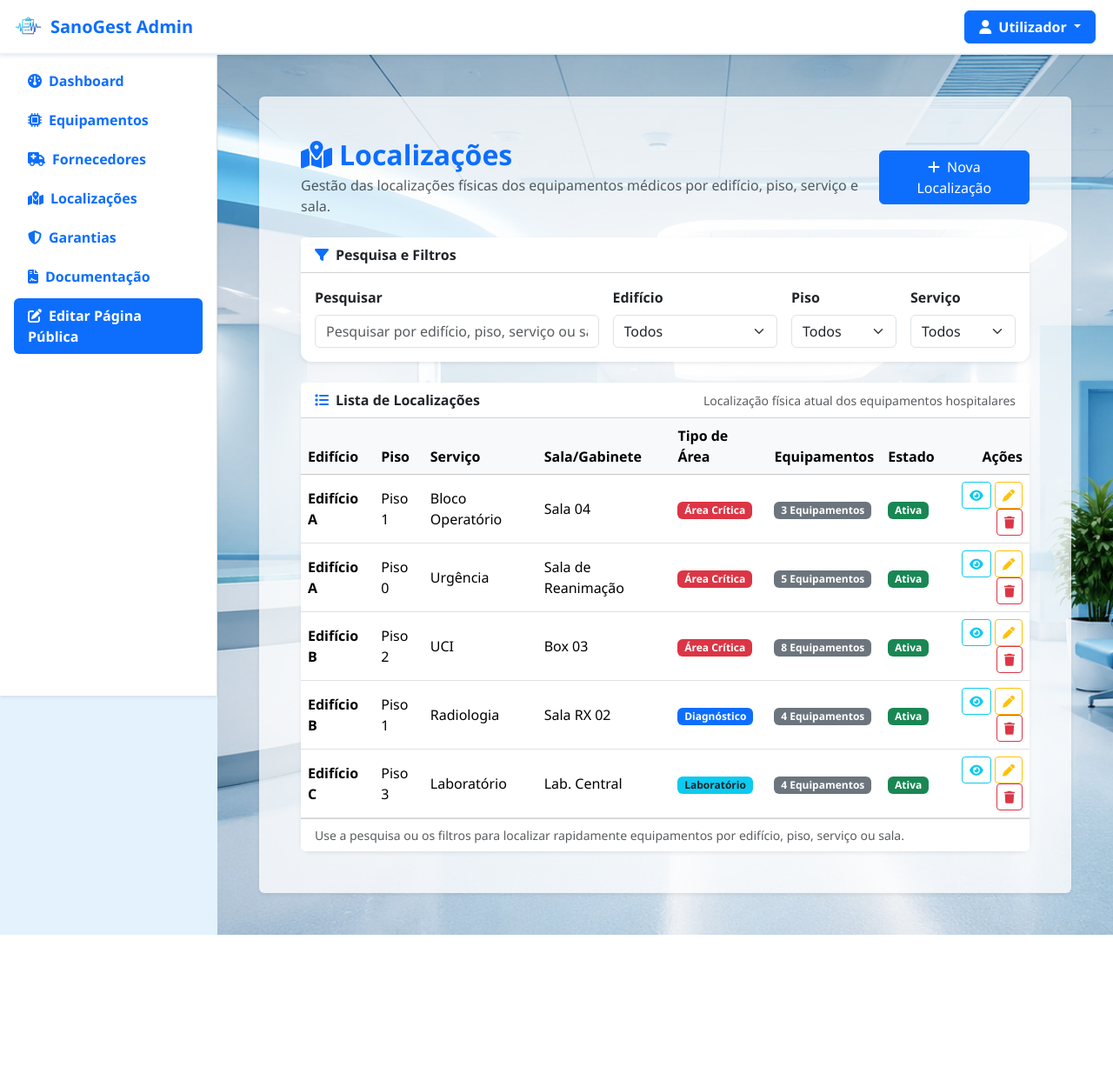
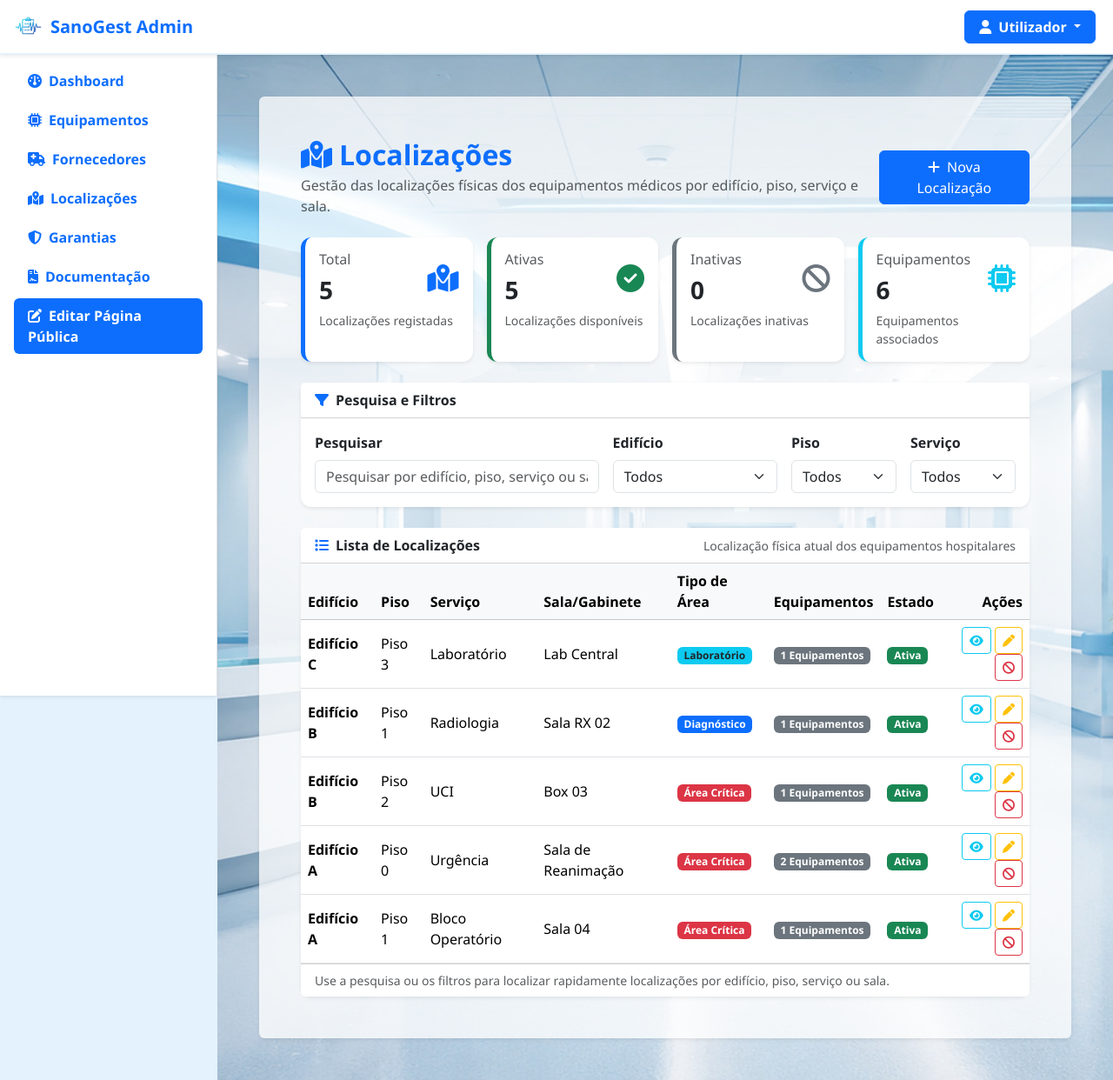
Before and after one commit to franciscopedrosacarneiro-star/SanoGest, a PHP site: page /views/localizacoes/localizacoes.php in a window 1280 px wide. Shown: the whole page at 87% size. Before the commit the page ends 1075 px from the top, so only its background shows below. Run offline with PHP 8.4, Linux system fonts and the light colour scheme; the visitor is signed in with stand-in values (Sample User, id 1); data comes from the database, SQL or seed files in the repository.

Commit message:
Localizacoes php

```diff
--- a/private/views/localizacoes/localizacoes.php
+++ b/private/views/localizacoes/localizacoes.php
@@ -1,8 +1,44 @@
+
 <?php
 
 require_once __DIR__ . '/../../includes/funcoes.php';
+require_once __DIR__ . '/../../includes/database.php';
 
 redirect_if_not_logged();
+
+$localizacoes = listar_localizacoes($pdo);
+$estatisticas = calcular_estatisticas_localizacoes($localizacoes);
+
+$totalLocalizacoes = $estatisticas['total'];
+$totalAtivas = $estatisticas['ativas'];
+$totalInativas = $estatisticas['inativas'];
+$totalEquipamentosAssociados = $estatisticas['equipamentos_associados'];
+
+$edificios = [];
+$pisos = [];
+$servicos = [];
+
+foreach ($localizacoes as $localizacao) {
+    if (!empty($localizacao->edificio)) {
+        $edificios[] = $localizacao->edificio;
+    }
+
+    if ($localizacao->piso !== null && $localizacao->piso !== '') {
+        $pisos[] = 'Piso ' . $localizacao->piso;
+    }
+
+    if (!empty($localizacao->servico)) {
+        $servicos[] = $localizacao->servico;
+    }
+}
+
+$edificios = array_unique($edificios);
+$pisos = array_unique($pisos);
+$servicos = array_unique($servicos);
+
+sort($edificios);
+sort($pisos);
+sort($servicos);
 
 ?>
 <!DOCTYPE html>
@@ -11,12 +47,13 @@ redirect_if_not_logged();
     <meta charset="UTF-8">
     <meta name="viewport" content="width=device-width, initial-scale=1.0">
     <title>SanoGest | Localizações</title>
+
     <link rel="stylesheet" href="../../../assets/css/bootstrap.min.css">
     <link rel="stylesheet" href="../../../assets/css/1240881.css">
     <link rel="stylesheet" href="../../../assets/fontawesome/all.min.css">
     <link rel="shortcut icon" href="../../../assets/img/logo 125.png" type="image/png">
+</head>
 
-</head>
 <body class="bg-light">
 
 <nav class="navbar navbar-expand-lg navbar-light bg-white shadow-sm sticky-top" style="z-index: 1030 !important; padding-left: 0px !important; padding-right: 0px !important;">
@@ -43,13 +80,16 @@ redirect_if_not_logged();
                        aria-expanded="false">
                         <i class="fa-solid fa-user me-2"></i>Utilizador
                     </a>
+
                     <ul class="dropdown-menu dropdown-menu-end shadow-sm border-0 mt-2" aria-labelledby="menuUtilizador">
                         <li>
-                            <a class="dropdown-item py-2" href="../../../private/views/perfil/alterar-senha.html">
+                            <a class="dropdown-item py-2" href="../../../private/views/perfil/alterar-senha.php">
                                 <i class="fa-solid fa-key me-2 text-muted"></i>Trocar palavra-passe
                             </a>
                         </li>
+
                         <li><hr class="dropdown-divider"></li>
+
                         <li>
                             <a class="dropdown-item py-2 text-danger" href="../../../private/logout.php">
                                 <i class="fa-solid fa-right-from-bracket me-2"></i>Sair
@@ -63,19 +103,49 @@ redirect_if_not_logged();
 
     </div>
 </nav>
+
 <div>
     <nav class="bg-white border-end shadow-sm sidebar-fixa">
         <div class="p-3">
+            <ul class="nav nav-pills flex-column mb-auto">
+                <li>
+                    <a href="../dashboard/dashboard.php" class="nav-link text-dark">
+                        <i class="fa-solid fa-gauge me-2"></i>Dashboard
+                    </a>
+                </li>
 
-            <ul class="nav nav-pills flex-column mb-auto">
-                <li><a href="../dashboard/dashboard.html" class="nav-link text-dark"><i class="fa-solid fa-gauge me-2"></i>Dashboard</a></li>
-                 <li><a href="../equipamentos/equipamentos.html" class="nav-link text-dark"><i class="fa-solid fa-microchip me-2"></i>Equipamentos</a></li>
-                <li><a href="../fornecedores/fornecedores.html" class="nav-link text-dark"><i class="fa-solid fa-truck-medical me-2"></i>Fornecedores</a></li>
-                <li><a href="../localizacoes/localizacoes.html" class="nav-link text-dark"><i class="fa-solid fa-map-location-dot me-2"></i>Localizações</a></li>
-                <li><a href="../garantias/garantias.html" class="nav-link text-dark"><i class="fa-solid fa-shield-halved me-2"></i>Garantias</a></li>
-                <li><a href="../documentacao/documentacao.html" class="nav-link text-dark"><i class="fa-solid fa-file-contract me-2"></i>Documentação</a></li>
                 <li>
-                    <a href="../editar/editar-index.html" class="nav-link active">
+                    <a href="../equipamentos/equipamentos.php" class="nav-link text-dark">
+                        <i class="fa-solid fa-microchip me-2"></i>Equipamentos
+                    </a>
+                </li>
+
+                <li>
+                    <a href="../fornecedores/fornecedores.php" class="nav-link text-dark">
+                        <i class="fa-solid fa-truck-medical me-2"></i>Fornecedores
+                    </a>
+                </li>
+
+                <li>
+                    <a href="../localizacoes/localizacoes.php" class="nav-link text-dark">
+                        <i class="fa-solid fa-map-location-dot me-2"></i>Localizações
+                    </a>
+                </li>
+
+                <li>
+                    <a href="../garantias/garantias.php" class="nav-link text-dark">
+                        <i class="fa-solid fa-shield-halved me-2"></i>Garantias
+                    </a>
+                </li>
+
+                <li>
+                    <a href="../documentacao/documentacao.php" class="nav-link text-dark">
+                        <i class="fa-solid fa-file-contract me-2"></i>Documentação
+                    </a>
+                </li>
+
+                <li>
+                    <a href="../editar/editar-index.php" class="nav-link active">
                         <i class="fa-solid fa-pen-to-square me-2"></i>Editar Página Pública
                     </a>
                 </li>
@@ -91,16 +161,71 @@ redirect_if_not_logged();
                     <h2 class="text-primary fw-bold mb-1">
                         <i class="fa-solid fa-map-location-dot me-2"></i>Localizações
                     </h2>
+
                     <p class="text-muted mb-0">
                         Gestão das localizações físicas dos equipamentos médicos por edifício, piso, serviço e sala.
                     </p>
                 </div>
 
-            <a href="novo.html" class="btn btn-primary">
+                <a href="novo.php" class="btn btn-primary">
                     <i class="fa-solid fa-plus me-2"></i>Nova Localização
                 </a>
             </div>
 
+            <!-- Cartões de resumo -->
+            <div class="row g-3 mb-4">
+                <div class="col-md-3">
+                    <div class="card p-3 shadow-sm border-0 border-start border-primary border-5 h-100">
+                        <div class="d-flex justify-content-between align-items-center">
+                            <div>
+                                <h6 class="text-muted">Total</h6>
+                                <h3 class="fw-bold mb-0"><?= htmlspecialchars($totalLocalizacoes) ?></h3>
+                            </div>
+                            <i class="fa-solid fa-map-location-dot text-primary fs-2"></i>
+                        </div>
+                        <small class="text-muted mt-2">Localizações registadas</small>
+                    </div>
+                </div>
+
+                <div class="col-md-3">
+                    <div class="card p-3 shadow-sm border-0 border-start border-success border-5 h-100">
+                        <div class="d-flex justify-content-between align-items-center">
+                            <div>
+                                <h6 class="text-muted">Ativas</h6>
+                                <h3 class="fw-bold mb-0"><?= htmlspecialchars($totalAtivas) ?></h3>
+                            </div>
+                            <i class="fa-solid fa-circle-check text-success fs-2"></i>
+                        </div>
+                        <small class="text-muted mt-2">Localizações disponíveis</small>
+                    </div>
+                </div>
+
+                <div class="col-md-3">
+                    <div class="card p-3 shadow-sm border-0 border-start border-secondary border-5 h-100">
+                        <div class="d-flex justify-content-between align-items-center">
+                            <div>
+                                <h6 class="text-muted">Inativas</h6>
+                                <h3 class="fw-bold mb-0"><?= htmlspecialchars($totalInativas) ?></h3>
+                            </div>
+                            <i class="fa-solid fa-ban text-secondary fs-2"></i>
+                        </div>
+                        <small class="text-muted mt-2">Localizações inativas</small>
+                    </div>
+                </div>
+
+                <div class="col-md-3">
+                    <div class="card p-3 shadow-sm border-0 border-start border-info border-5 h-100">
+                        <div class="d-flex justify-content-between align-items-center">
+                            <div>
+                                <h6 class="text-muted">Equipamentos</h6>
+                                <h3 class="fw-bold mb-0"><?= htmlspecialchars($totalEquipamentosAssociados) ?></h3>
+                            </div>
+                            <i class="fa-solid fa-microchip text-info fs-2"></i>
+                        </div>
+                        <small class="text-muted mt-2">Equipamentos associados</small>
+                    </div>
+                </div>
+            </div>
 
             <!-- Pesquisa e filtros -->
             <div class="card shadow-sm border-0 mb-4">
@@ -125,9 +250,12 @@ redirect_if_not_logged();
                             <label for="filtroEdificio" class="form-label fw-bold">Edifício</label>
                             <select id="filtroEdificio" class="form-select">
                                 <option value="">Todos</option>
-                            <option value="Edifício A">Edifício A</option>
-                            <option value="Edifício B">Edifício B</option>
-                            <option value="Edifício C">Edifício C</option>
+
+                                <?php foreach ($edificios as $edificio): ?>
+                                    <option value="<?= htmlspecialchars($edificio) ?>">
+                                        <?= htmlspecialchars($edificio) ?>
+                                    </option>
+                                <?php endforeach; ?>
                             </select>
                         </div>
 
@@ -135,10 +263,12 @@ redirect_if_not_logged();
                             <label for="filtroPiso" class="form-label fw-bold">Piso</label>
                             <select id="filtroPiso" class="form-select">
                                 <option value="">Todos</option>
-                            <option value="Piso 0">Piso 0</option>
-                            <option value="Piso 1">Piso 1</option>
-                            <option value="Piso 2">Piso 2</option>
-                            <option value="Piso 3">Piso 3</option>
+
+                                <?php foreach ($pisos as $piso): ?>
+                                    <option value="<?= htmlspecialchars($piso) ?>">
+                                        <?= htmlspecialchars($piso) ?>
+                                    </option>
+                                <?php endforeach; ?>
                             </select>
                         </div>
 
@@ -146,11 +276,12 @@ redirect_if_not_logged();
                             <label for="filtroServico" class="form-label fw-bold">Serviço</label>
                             <select id="filtroServico" class="form-select">
                                 <option value="">Todos</option>
-                            <option value="Bloco Operatório">Bloco Operatório</option>
-                            <option value="Urgência">Urgência</option>
-                            <option value="UCI">UCI</option>
-                            <option value="Radiologia">Radiologia</option>
-                            <option value="Laboratório">Laboratório</option>
+
+                                <?php foreach ($servicos as $servico): ?>
+                                    <option value="<?= htmlspecialchars($servico) ?>">
+                                        <?= htmlspecialchars($servico) ?>
+                                    </option>
+                                <?php endforeach; ?>
                             </select>
                         </div>
 
@@ -164,7 +295,10 @@ redirect_if_not_logged();
                     <span class="fw-bold">
                         <i class="fa-solid fa-list me-2 text-primary"></i>Lista de Localizações
                     </span>
-                <small class="text-muted">Localização física atual dos equipamentos hospitalares</small>
+
+                    <small class="text-muted">
+                        Localização física atual dos equipamentos hospitalares
+                    </small>
                 </div>
 
                 <div class="table-responsive">
@@ -183,121 +317,98 @@ redirect_if_not_logged();
                         </thead>
 
                         <tbody>
-                        <tr data-edificio="Edifício A" data-piso="Piso 1" data-servico="Bloco Operatório">
-                            <td class="fw-bold">Edifício A</td>
-                            <td>Piso 1</td>
-                            <td>Bloco Operatório</td>
-                            <td>Sala 04</td>
-                            <td><span class="badge bg-danger">Área Crítica</span></td>
-                            <td><span class="badge bg-secondary">3 Equipamentos</span></td>
-                            <td><span class="badge bg-success">Ativa</span></td>
+                            <?php if (empty($localizacoes)): ?>
+                                <tr>
+                                    <td colspan="8" class="text-center text-muted py-4">
+                                        <i class="fa-solid fa-circle-info me-2"></i>
+                                        Não existem localizações registadas.
+                                    </td>
+                                </tr>
+                            <?php else: ?>
+                                <?php foreach ($localizacoes as $localizacao): ?>
+                                    <tr
+                                        data-edificio="<?= htmlspecialchars($localizacao->edificio ?? '') ?>"
+                                        data-piso="Piso <?= htmlspecialchars($localizacao->piso ?? '') ?>"
+                                        data-servico="<?= htmlspecialchars($localizacao->servico ?? '') ?>"
+                                    >
+                                        <td class="fw-bold">
+                                            <?= htmlspecialchars($localizacao->edificio ?? '') ?>
+                                        </td>
+
+                                        <td>
+                                            Piso <?= htmlspecialchars($localizacao->piso ?? '') ?>
+                                        </td>
+
+                                        <td>
+                                            <?= htmlspecialchars($localizacao->servico ?? '') ?>
+                                        </td>
+
+                                        <td>
+                                            <?= htmlspecialchars($localizacao->sala ?? '') ?>
+                                        </td>
+
+                                        <td>
+                                            <span class="badge bg-<?= badge_tipo_area_localizacao($localizacao->tipo_area ?? '') ?>">
+                                                <?= htmlspecialchars($localizacao->tipo_area ?? '') ?>
+                                            </span>
+                                        </td>
+
+                                        <td>
+                                            <span class="badge bg-secondary">
+                                                <?= htmlspecialchars($localizacao->total_equipamentos_associados ?? 0) ?> Equipamentos
+                                            </span>
+                                        </td>
+
+                                        <td>
+                                            <span class="badge bg-<?= badge_estado_localizacao($localizacao->estado ?? '') ?>">
+                                                <?= htmlspecialchars($localizacao->estado ?? '') ?>
+                                            </span>
+                                        </td>
+
                                         <td class="text-end">
-                                <a href="detalhes.html" class="btn btn-sm btn-outline-info" title="Ver Equipamentos">
+
+                                            <a href="consultar.php?id_localizacao=<?= htmlspecialchars($localizacao->id_localizacao) ?>"
+                                               class="btn btn-sm btn-outline-info"
+                                               title="Consultar">
                                                 <i class="fa-solid fa-eye"></i>
                                             </a>
-                                <a href="editar.html" class="btn btn-sm btn-outline-warning" title="Editar">
+
+                                            <?php if (!localizacao_inativa($localizacao)): ?>
+                                                <a href="editar.php?id_localizacao=<?= htmlspecialchars($localizacao->id_localizacao) ?>"
+                                                   class="btn btn-sm btn-outline-warning"
+                                                   title="Editar">
                                                     <i class="fa-solid fa-pen"></i>
                                                 </a>
-                                <a href="apagar.html" class="btn btn-sm btn-outline-danger" title="Remover">
-                                    <i class="fa-solid fa-trash"></i>
+
+                                                <a href="apagar.php?id_localizacao=<?= htmlspecialchars($localizacao->id_localizacao) ?>"
+                                                   class="btn btn-sm btn-outline-danger"
+                                                   title="Inativar">
+                                                    <i class="fa-solid fa-ban"></i>
                                                 </a>
+                                            <?php else: ?>
+                                                <button class="btn btn-sm btn-outline-secondary" disabled title="Localização inativa">
+                                                    <i class="fa-solid fa-pen-slash"></i>
+                                                </button>
+
+                                                <button class="btn btn-sm btn-outline-secondary" disabled title="Já se encontra inativa">
+                                                    <i class="fa-solid fa-ban"></i>
+                                                </button>
+                                            <?php endif; ?>
+
                                         </td>
                                     </tr>
-
-                        <tr data-edificio="Edifício A" data-piso="Piso 0" data-servico="Urgência">
-                            <td class="fw-bold">Edifício A</td>
-                            <td>Piso 0</td>
-                            <td>Urgência</td>
-                            <td>Sala de Reanimação</td>
-                            <td><span class="badge bg-danger">Área Crítica</span></td>
-                            <td><span class="badge bg-secondary">5 Equipamentos</span></td>
-                            <td><span class="badge bg-success">Ativa</span></td>
-                            <td class="text-end">
-                                <a href="detalhes.html" class="btn btn-sm btn-outline-info" title="Ver Equipamentos">
-                                    <i class="fa-solid fa-eye"></i>
-                                </a>
-                                <a href="editar.html" class="btn btn-sm btn-outline-warning" title="Editar">
-                                    <i class="fa-solid fa-pen"></i>
-                                </a>
-                                <a href="apagar.html" class="btn btn-sm btn-outline-danger" title="Remover">
-                                    <i class="fa-solid fa-trash"></i>
-                                </a>
-                            </td>
-                        </tr>
-
-                        <tr data-edificio="Edifício B" data-piso="Piso 2" data-servico="UCI">
-                            <td class="fw-bold">Edifício B</td>
-                            <td>Piso 2</td>
-                            <td>UCI</td>
-                            <td>Box 03</td>
-                            <td><span class="badge bg-danger">Área Crítica</span></td>
-                            <td><span class="badge bg-secondary">8 Equipamentos</span></td>
-                            <td><span class="badge bg-success">Ativa</span></td>
-                            <td class="text-end">
-                                <a href="detalhes.html" class="btn btn-sm btn-outline-info" title="Ver Equipamentos">
-                                    <i class="fa-solid fa-eye"></i>
-                                </a>
-                                <a href="editar.html" class="btn btn-sm btn-outline-warning" title="Editar">
-                                    <i class="fa-solid fa-pen"></i>
-                                </a>
-                                <a href="apagar.html" class="btn btn-sm btn-outline-danger" title="Remover">
-                                    <i class="fa-solid fa-trash"></i>
-                                </a>
-                            </td>
-                        </tr>
-
-                        <tr data-edificio="Edifício B" data-piso="Piso 1" data-servico="Radiologia">
-                            <td class="fw-bold">Edifício B</td>
-                            <td>Piso 1</td>
-                            <td>Radiologia</td>
-                            <td>Sala RX 02</td>
-                            <td><span class="badge bg-primary">Diagnóstico</span></td>
-                            <td><span class="badge bg-secondary">4 Equipamentos</span></td>
-                            <td><span class="badge bg-success">Ativa</span></td>
-                            <td class="text-end">
-                                <a href="detalhes.html" class="btn btn-sm btn-outline-info" title="Ver Equipamentos">
-                                    <i class="fa-solid fa-eye"></i>
-                                </a>
-                                <a href="editar.html" class="btn btn-sm btn-outline-warning" title="Editar">
-                                    <i class="fa-solid fa-pen"></i>
-                                </a>
-                                <a href="apagar.html" class="btn btn-sm btn-outline-danger" title="Remover">
-                                    <i class="fa-solid fa-trash"></i>
-                                </a>
-                            </td>
-                        </tr>
-
-                        <tr data-edificio="Edifício C" data-piso="Piso 3" data-servico="Laboratório">
-                            <td class="fw-bold">Edifício C</td>
-                            <td>Piso 3</td>
-                            <td>Laboratório</td>
-                            <td>Lab. Central</td>
-                            <td><span class="badge bg-info text-dark">Laboratório</span></td>
-                            <td><span class="badge bg-secondary">4 Equipamentos</span></td>
-                            <td><span class="badge bg-success">Ativa</span></td>
-                            <td class="text-end">
-                                <a href="detalhes.html" class="btn btn-sm btn-outline-info" title="Ver Equipamentos">
-                                    <i class="fa-solid fa-eye"></i>
-                                </a>
-                                <a href="editar.html" class="btn btn-sm btn-outline-warning" title="Editar">
-                                    <i class="fa-solid fa-pen"></i>
-                                </a>
-                                <a href="apagar.html" class="btn btn-sm btn-outline-danger" title="Remover">
-                                    <i class="fa-solid fa-trash"></i>
-                                </a>
-                            </td>
-                        </tr>
+                                <?php endforeach; ?>
+                            <?php endif; ?>
                         </tbody>
                     </table>
                 </div>
 
                 <div class="card-footer bg-white text-muted small">
-                Use a pesquisa ou os filtros para localizar rapidamente equipamentos por edifício, piso, serviço ou sala.
+                    Use a pesquisa ou os filtros para localizar rapidamente localizações por edifício, piso, serviço ou sala.
                 </div>
             </div>
 
         </div>
-
     </main>
 </div>
 
```
Lines whose indentation alone changed are shown as unchanged.
